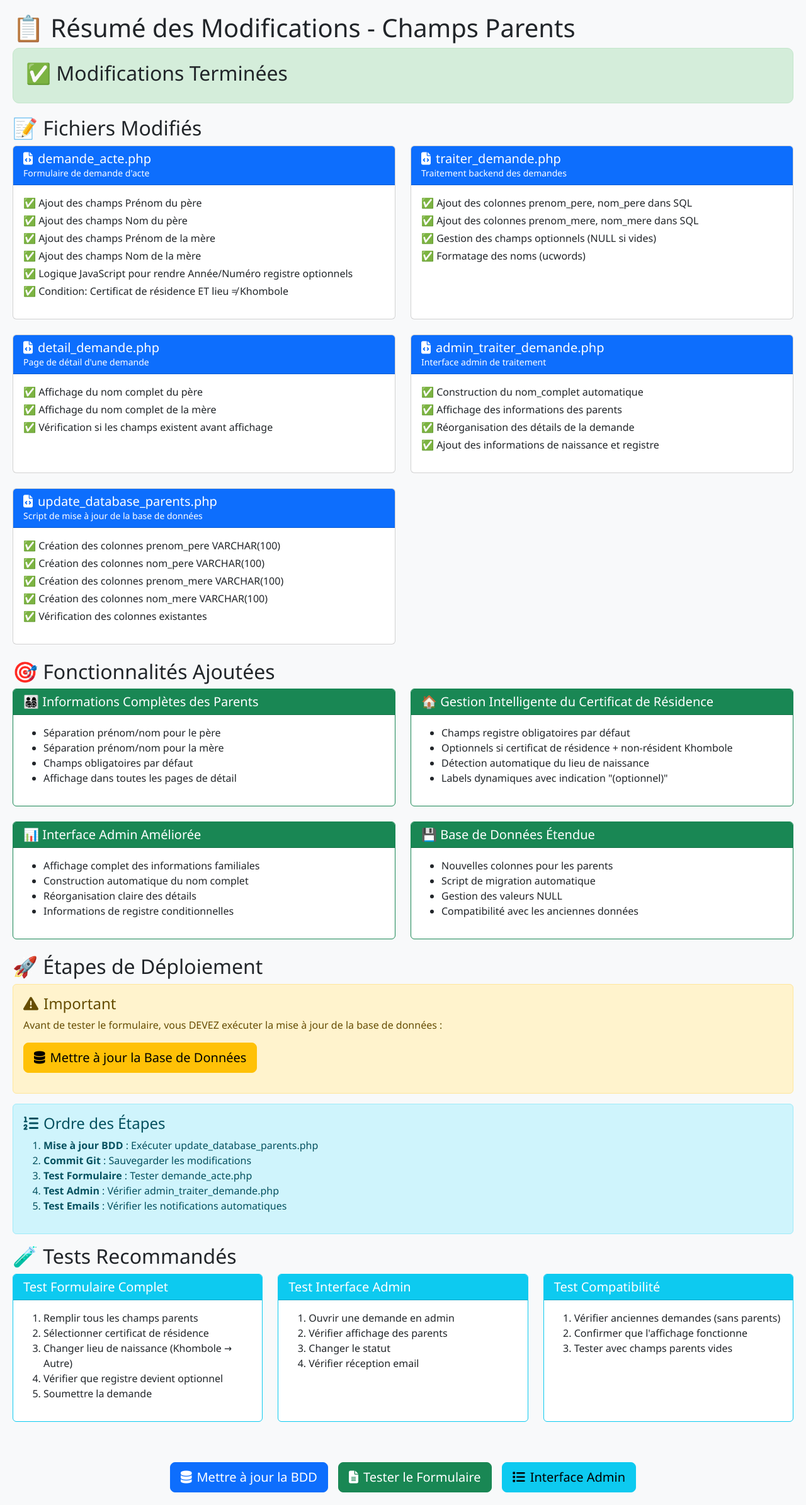
After one commit to SySamba/extrait-en-ligne, a PHP site: page /mairie-khombole/resume_modifications_parents.php in a window 1280 px wide. The commit adds this page. Shown: the whole page at 63% size. Run offline with PHP 8.4, Linux system fonts and the light colour scheme.

Commit message:
first commit

```diff
--- /dev/null
+++ b/resume_modifications_parents.php
@@ -0,0 +1,212 @@
+<?php
+/**
+ * Résumé des modifications apportées pour les champs parents
+ * Mairie de Khombole
+ */
+
+echo "<h1>📋 Résumé des Modifications - Champs Parents</h1>";
+
+echo "<div style='background: #d4edda; padding: 20px; border: 1px solid #c3e6cb; border-radius: 10px; margin-bottom: 20px;'>";
+echo "<h2>✅ Modifications Terminées</h2>";
+echo "</div>";
+
+echo "<h2>📝 Fichiers Modifiés</h2>";
+
+$modifications = [
+    'demande_acte.php' => [
+        'description' => 'Formulaire de demande d\'acte',
+        'changements' => [
+            '✅ Ajout des champs Prénom du père',
+            '✅ Ajout des champs Nom du père',
+            '✅ Ajout des champs Prénom de la mère',
+            '✅ Ajout des champs Nom de la mère',
+            '✅ Logique JavaScript pour rendre Année/Numéro registre optionnels',
+            '✅ Condition: Certificat de résidence ET lieu ≠ Khombole'
+        ]
+    ],
+    'traiter_demande.php' => [
+        'description' => 'Traitement backend des demandes',
+        'changements' => [
+            '✅ Ajout des colonnes prenom_pere, nom_pere dans SQL',
+            '✅ Ajout des colonnes prenom_mere, nom_mere dans SQL',
+            '✅ Gestion des champs optionnels (NULL si vides)',
+            '✅ Formatage des noms (ucwords)'
+        ]
+    ],
+    'detail_demande.php' => [
+        'description' => 'Page de détail d\'une demande',
+        'changements' => [
+            '✅ Affichage du nom complet du père',
+            '✅ Affichage du nom complet de la mère',
+            '✅ Vérification si les champs existent avant affichage'
+        ]
+    ],
+    'admin_traiter_demande.php' => [
+        'description' => 'Interface admin de traitement',
+        'changements' => [
+            '✅ Construction du nom_complet automatique',
+            '✅ Affichage des informations des parents',
+            '✅ Réorganisation des détails de la demande',
+            '✅ Ajout des informations de naissance et registre'
+        ]
+    ],
+    'update_database_parents.php' => [
+        'description' => 'Script de mise à jour de la base de données',
+        'changements' => [
+            '✅ Création des colonnes prenom_pere VARCHAR(100)',
+            '✅ Création des colonnes nom_pere VARCHAR(100)',
+            '✅ Création des colonnes prenom_mere VARCHAR(100)',
+            '✅ Création des colonnes nom_mere VARCHAR(100)',
+            '✅ Vérification des colonnes existantes'
+        ]
+    ]
+];
+
+echo "<div class='row'>";
+foreach ($modifications as $fichier => $info) {
+    echo "<div class='col-md-6 mb-4'>";
+    echo "<div class='card h-100'>";
+    echo "<div class='card-header bg-primary text-white'>";
+    echo "<h5 class='mb-0'><i class='fas fa-file-code me-2'></i>$fichier</h5>";
+    echo "<small>" . $info['description'] . "</small>";
+    echo "</div>";
+    echo "<div class='card-body'>";
+    echo "<ul class='list-unstyled'>";
+    foreach ($info['changements'] as $changement) {
+        echo "<li class='mb-1'>$changement</li>";
+    }
+    echo "</ul>";
+    echo "</div>";
+    echo "</div>";
+    echo "</div>";
+}
+echo "</div>";
+
+echo "<h2>🎯 Fonctionnalités Ajoutées</h2>";
+
+$fonctionnalites = [
+    '👨‍👩‍👧‍👦 Informations Complètes des Parents' => [
+        'Séparation prénom/nom pour le père',
+        'Séparation prénom/nom pour la mère',
+        'Champs obligatoires par défaut',
+        'Affichage dans toutes les pages de détail'
+    ],
+    '🏠 Gestion Intelligente du Certificat de Résidence' => [
+        'Champs registre obligatoires par défaut',
+        'Optionnels si certificat de résidence + non-résident Khombole',
+        'Détection automatique du lieu de naissance',
+        'Labels dynamiques avec indication "(optionnel)"'
+    ],
+    '📊 Interface Admin Améliorée' => [
+        'Affichage complet des informations familiales',
+        'Construction automatique du nom complet',
+        'Réorganisation claire des détails',
+        'Informations de registre conditionnelles'
+    ],
+    '💾 Base de Données Étendue' => [
+        'Nouvelles colonnes pour les parents',
+        'Script de migration automatique',
+        'Gestion des valeurs NULL',
+        'Compatibilité avec les anciennes données'
+    ]
+];
+
+echo "<div class='row'>";
+foreach ($fonctionnalites as $titre => $details) {
+    echo "<div class='col-md-6 mb-4'>";
+    echo "<div class='card h-100 border-success'>";
+    echo "<div class='card-header bg-success text-white'>";
+    echo "<h5 class='mb-0'>$titre</h5>";
+    echo "</div>";
+    echo "<div class='card-body'>";
+    echo "<ul>";
+    foreach ($details as $detail) {
+        echo "<li>$detail</li>";
+    }
+    echo "</ul>";
+    echo "</div>";
+    echo "</div>";
+    echo "</div>";
+}
+echo "</div>";
+
+echo "<h2>🚀 Étapes de Déploiement</h2>";
+
+echo "<div class='alert alert-warning'>";
+echo "<h4><i class='fas fa-exclamation-triangle me-2'></i>Important</h4>";
+echo "<p>Avant de tester le formulaire, vous DEVEZ exécuter la mise à jour de la base de données :</p>";
+echo "<p><a href='update_database_parents.php' class='btn btn-warning btn-lg'>";
+echo "<i class='fas fa-database me-2'></i>Mettre à jour la Base de Données";
+echo "</a></p>";
+echo "</div>";
+
+echo "<div class='alert alert-info'>";
+echo "<h4><i class='fas fa-list-ol me-2'></i>Ordre des Étapes</h4>";
+echo "<ol>";
+echo "<li><strong>Mise à jour BDD</strong> : Exécuter update_database_parents.php</li>";
+echo "<li><strong>Commit Git</strong> : Sauvegarder les modifications</li>";
+echo "<li><strong>Test Formulaire</strong> : Tester demande_acte.php</li>";
+echo "<li><strong>Test Admin</strong> : Vérifier admin_traiter_demande.php</li>";
+echo "<li><strong>Test Emails</strong> : Vérifier les notifications automatiques</li>";
+echo "</ol>";
+echo "</div>";
+
+echo "<h2>🧪 Tests Recommandés</h2>";
+
+$tests = [
+    'Test Formulaire Complet' => [
+        'Remplir tous les champs parents',
+        'Sélectionner certificat de résidence',
+        'Changer lieu de naissance (Khombole → Autre)',
+        'Vérifier que registre devient optionnel',
+        'Soumettre la demande'
+    ],
+    'Test Interface Admin' => [
+        'Ouvrir une demande en admin',
+        'Vérifier affichage des parents',
+        'Changer le statut',
+        'Vérifier réception email'
+    ],
+    'Test Compatibilité' => [
+        'Vérifier anciennes demandes (sans parents)',
+        'Confirmer que l\'affichage fonctionne',
+        'Tester avec champs parents vides'
+    ]
+];
+
+echo "<div class='row'>";
+foreach ($tests as $titre => $etapes) {
+    echo "<div class='col-md-4 mb-4'>";
+    echo "<div class='card h-100 border-info'>";
+    echo "<div class='card-header bg-info text-white'>";
+    echo "<h5 class='mb-0'>$titre</h5>";
+    echo "</div>";
+    echo "<div class='card-body'>";
+    echo "<ol>";
+    foreach ($etapes as $etape) {
+        echo "<li>$etape</li>";
+    }
+    echo "</ol>";
+    echo "</div>";
+    echo "</div>";
+    echo "</div>";
+}
+echo "</div>";
+
+echo "<div style='margin-top: 40px; text-align: center;'>";
+echo "<a href='update_database_parents.php' class='btn btn-primary btn-lg me-3'>";
+echo "<i class='fas fa-database me-2'></i>Mettre à jour la BDD";
+echo "</a>";
+echo "<a href='demande_acte.php' class='btn btn-success btn-lg me-3'>";
+echo "<i class='fas fa-file-alt me-2'></i>Tester le Formulaire";
+echo "</a>";
+echo "<a href='liste_demandes.php' class='btn btn-info btn-lg'>";
+echo "<i class='fas fa-list me-2'></i>Interface Admin";
+echo "</a>";
+echo "</div>";
+
+// Ajouter Bootstrap pour le style
+echo "<link href='https://cdn.jsdelivr.net/npm/bootstrap@5.3.0/dist/css/bootstrap.min.css' rel='stylesheet'>";
+echo "<link href='https://cdnjs.cloudflare.com/ajax/libs/font-awesome/6.4.0/css/all.min.css' rel='stylesheet'>";
+echo "<style>body { font-family: 'Segoe UI', Tahoma, Geneva, Verdana, sans-serif; padding: 20px; background: #f8f9fa; }</style>";
+?>
```
Also changed, not shown: admin_traiter_demande.php (+16 -2 lines), detail_demande.php (+12 -0 lines).
